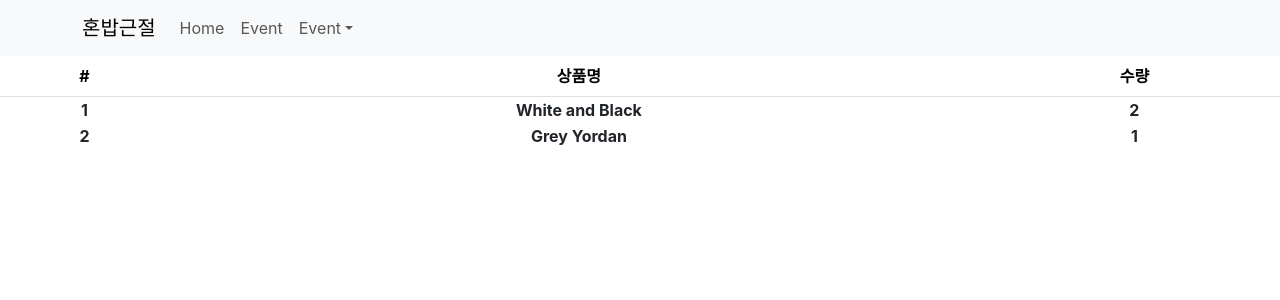
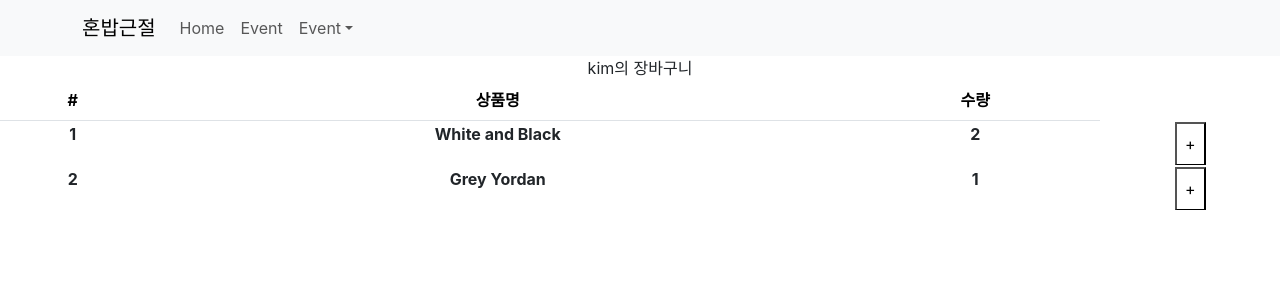
Before and after one commit to SinYusi/ReactBlog, a React (Create React App) app in the folder shop/: page /cart in a window 1280 px wide. Shown: the top 300 px of the page. Built offline with nearby package versions, Linux system fonts and the light colour scheme.

Commit message:
Part 2 : Lecture 18
Redux의 state를 변경해주는 함수를 추가하고 사용해봤습니다.

```diff
--- a/shop/src/routes/Cart.js
+++ b/shop/src/routes/Cart.js
@@ -1,14 +1,19 @@
 import { useState } from "react"
 import { Table } from "react-bootstrap"
-import { useSelector } from "react-redux"
+import { useDispatch, useSelector } from "react-redux"
+import { changeName } from "../store.js"
 
 function Cart() {
 
     let user = useSelector((state) => { return state.user })
     let basket = useSelector((state) => { return state.basket })
+    let dispatch = useDispatch()
 
     return (
         <div>
+
+            {user}의 장바구니
+
             <Table>
                 <thead>
                     <tr>
@@ -24,6 +29,11 @@
                                 <th>{i + 1}</th>
                                 <th>{basket[i].name}</th>
                                 <th>{basket[i].count}</th>
+                                <th>
+                                    <button onClick={() => {
+                                        dispatch(changeName())
+                                    }}>+</button>
+                                </th>
                             </tbody>
                         )
                     })
--- a/shop/src/store.js
+++ b/shop/src/store.js
@@ -2,8 +2,15 @@
 
 let user = createSlice({
     name: 'user',
-    initialState: 'kim'
+    initialState: 'kim',
+    reducers: {
+        changeName(state) {
+            return 'john ' + state
+        }
+    }
 })
+
+export let { changeName } = user.actions
 
 let basket = createSlice({
     name: 'basket',
```
